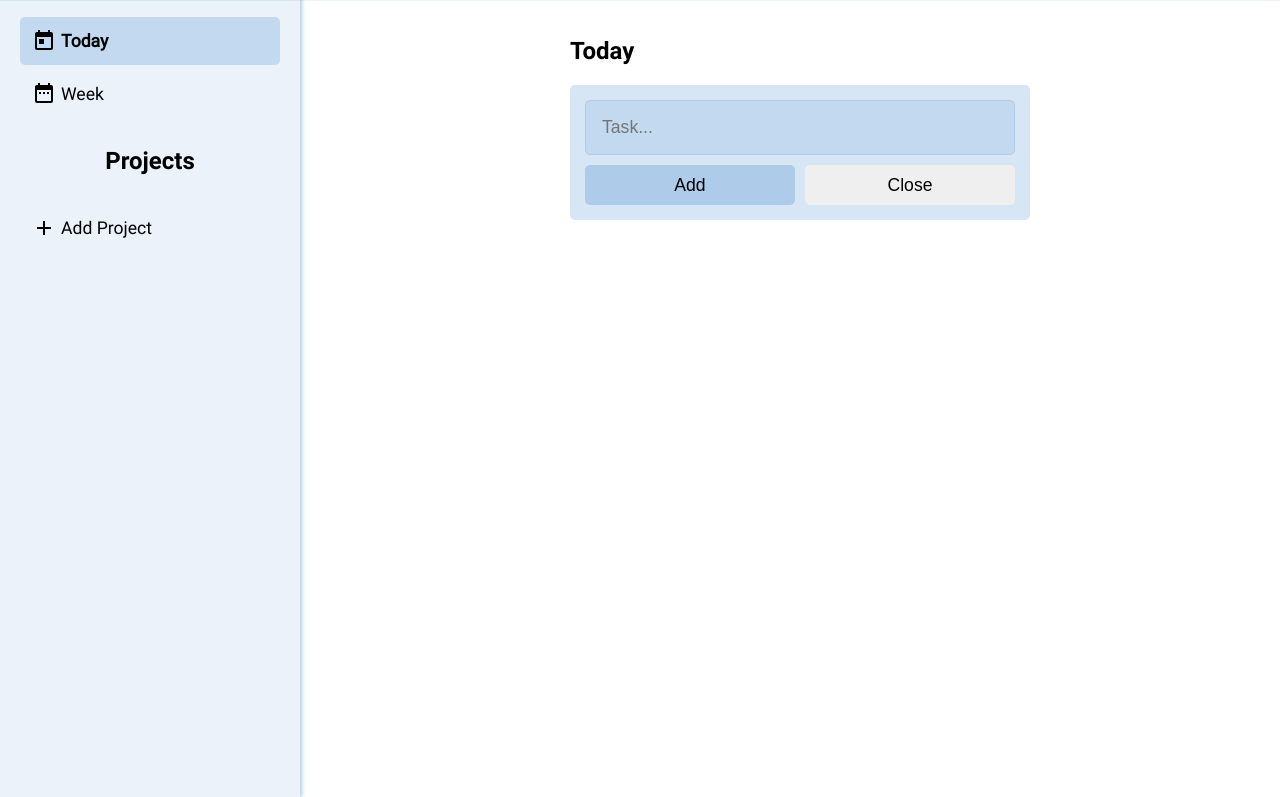
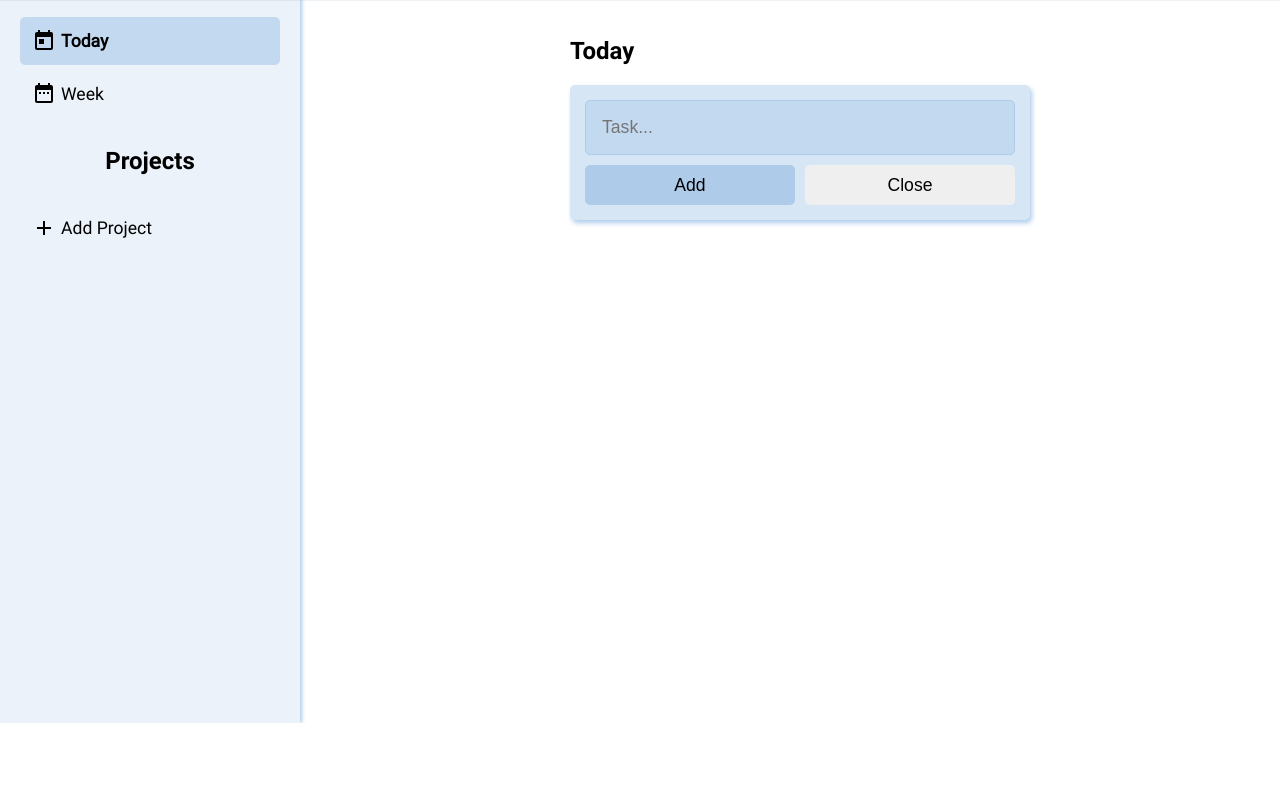
Before and after one commit to Viteail/todo-list, a plain HTML site: page index.html in a window 1280 px wide. Both pictures are taken after a click on the button "Add Task". Shown: the part 77-874 px from the top of the page. After the commit the page ends 800 px from the top, so only its background shows below. Drawn offline with Linux system fonts and the light colour scheme; files whose address does not match are found by name.

Commit message:
fix: main extends its height with wrapper

```diff
--- a/style/style.css
+++ b/style/style.css
@@ -50,7 +50,7 @@ body {
 
 .main {
   display: flex;
-  min-height: 100vh;
+  flex-grow: 1;
 }
 
 .sidebar {
@@ -220,6 +220,7 @@ input:focus {
   gap: 10px;
   padding: 15px;
   border-radius: 5px;
+  box-shadow: 2px 3px 5px var(--80-light-blue-color);
   background-color: var(--90-light-blue-color);
 }
 
```
